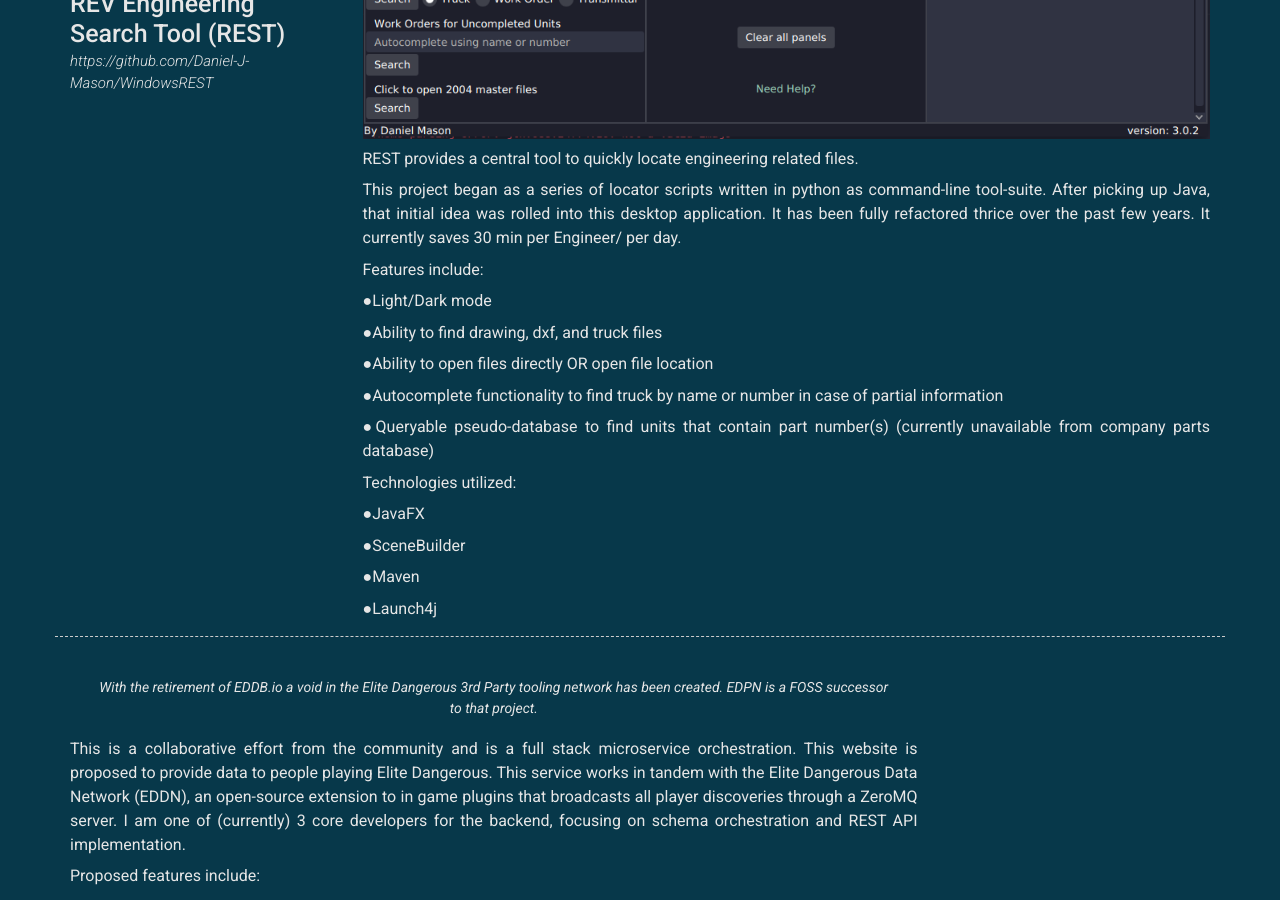
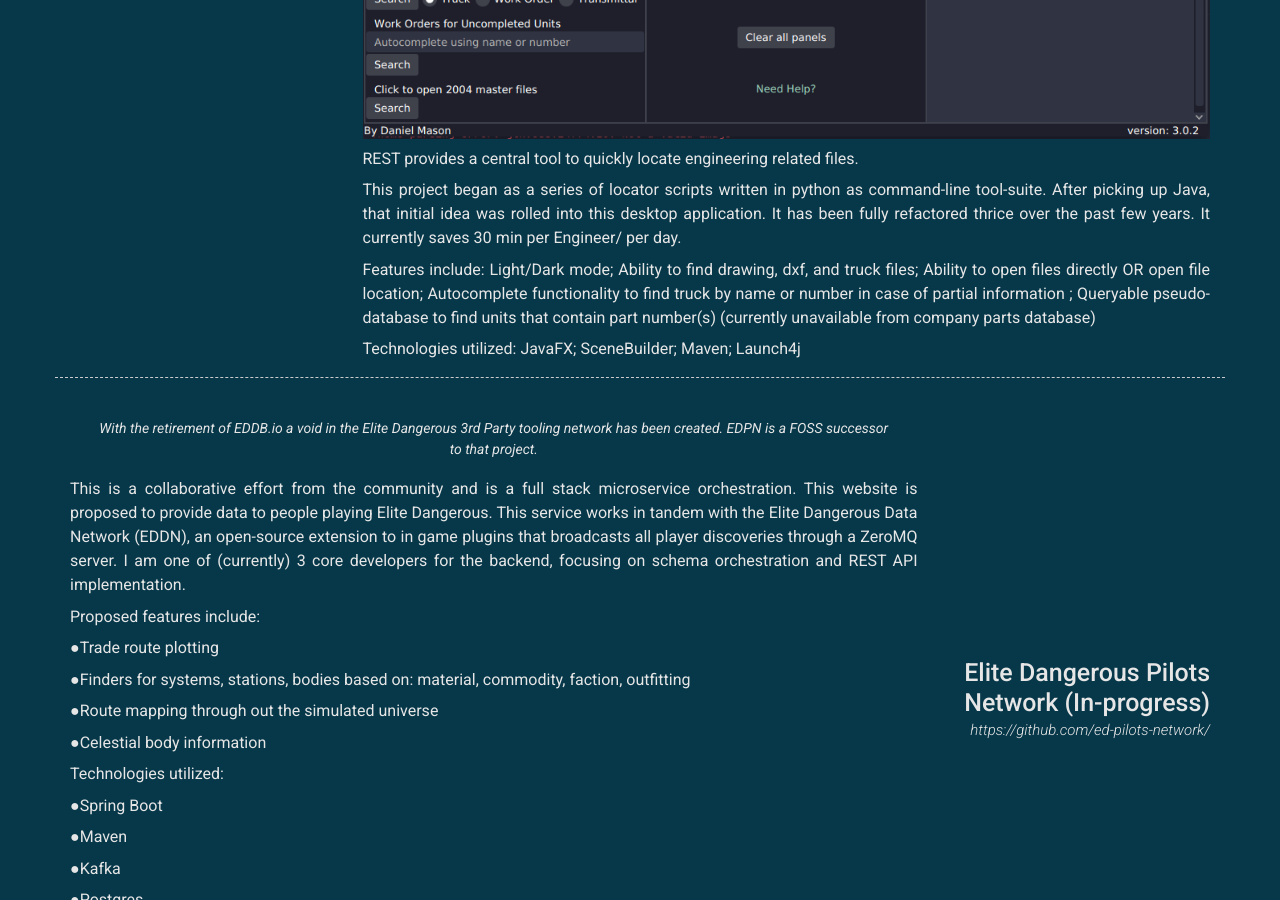
Before and after one commit to Daniel-J-Mason/Daniel-J-Mason.github.io, a Jekyll site: the page built from index.md, in a window 1280 px wide and 900 px high, scrolled down 1152 px. Built offline with Jekyll 4.4.1, drawn with Linux system fonts in a browser that asks for light colours; nearby versions of some CDN libraries.

```diff
--- a/_config.yml
+++ b/_config.yml
@@ -100,27 +100,11 @@ content:
           This project began as a series of locator scripts written in python as command-line tool-suite. After picking up Java, that initial idea was rolled into this desktop application.
           It has been fully refactored thrice over the past few years. It currently saves 30 min per Engineer/ per day.
 
-          Features include:
+          Features include: Light/Dark mode; Ability to find drawing, dxf, and truck files; Ability to open files directly OR open file location;
+          Autocomplete functionality to find truck by name or number in case of partial information ;
+          Queryable pseudo-database to find units that contain part number(s) (currently unavailable from company parts database)
 
-            ●Light/Dark mode
-
-            ●Ability to find drawing, dxf, and truck files
-
-            ●Ability to open files directly OR open file location
-
-            ●Autocomplete functionality to find truck by name or number in case of partial information
-
-            ●Queryable pseudo-database to find units that contain part number(s) (currently unavailable from company parts database)
-
-          Technologies utilized:
-
-            ●JavaFX
-
-            ●SceneBuilder
-
-            ●Maven
-
-            ●Launch4j
+          Technologies utilized: JavaFX; SceneBuilder; Maven; Launch4j
       - layout: right
         border: weak  # Value of `weak` will display a weak border below this item. # Any
         # other value (or no value) means no border will be displayed
```
Also changed, not shown: 1 other file.
